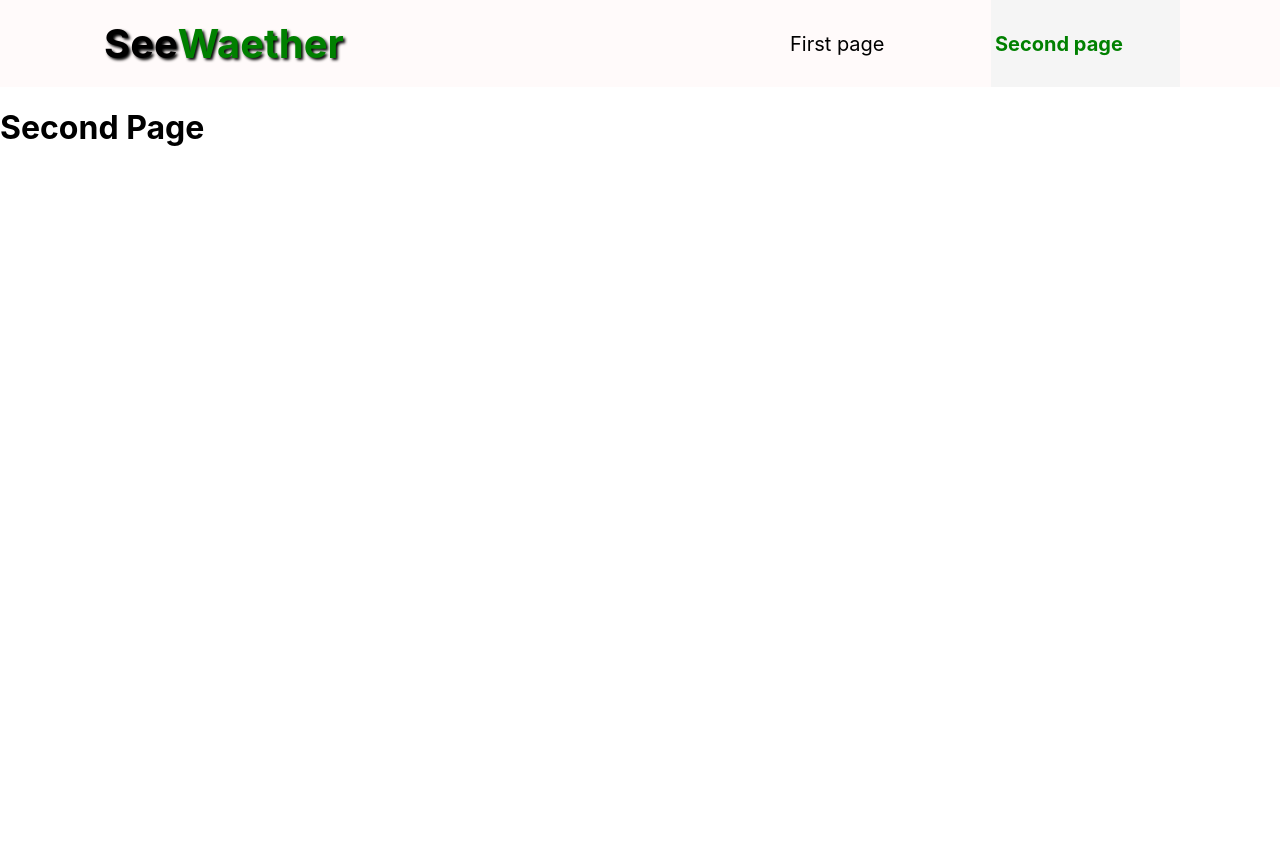
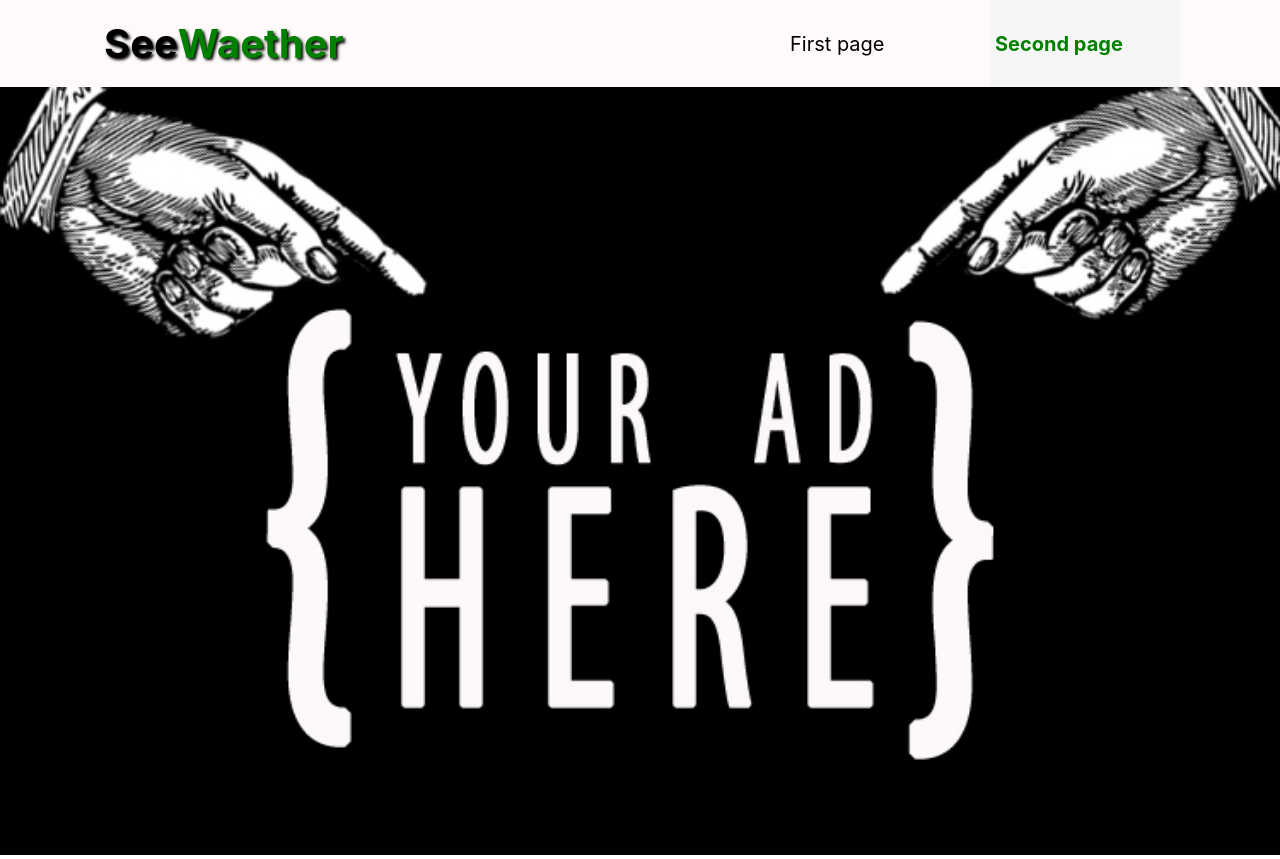
Before and after one commit to baukenzo/weatherinfo, a React (Create React App) app: page /secondpage in a window 1280 px wide. Before the commit the page ends 800 px from the top, so only its background shows below. Built offline with nearby package versions, Linux system fonts and the light colour scheme.

Commit message:
add some changes

```diff
--- a/src/pages/SecondPage.js
+++ b/src/pages/SecondPage.js
@@ -1,11 +1,12 @@
 import React from 'react';
 import {motion} from 'framer-motion';
+import add from '../images/add.jpg';
 
 const SecondPage = () => {
     return (
-        <motion.h1 initial={{width: 0, height: 0}} animate={{width: '100%'}} exit={{x: window.innerWidth}}>
-            Second Page
-        </motion.h1>
+        <motion.div  initial={{width: 0, height: 0}} animate={{width: '100%'}} exit={{x: window.innerWidth}}>
+            <img style={{width: '100%'}}  src={add} alt="" />
+        </motion.div>
     );
 };
 
```
Also changed, not shown: src/images/add.jpg (added).
